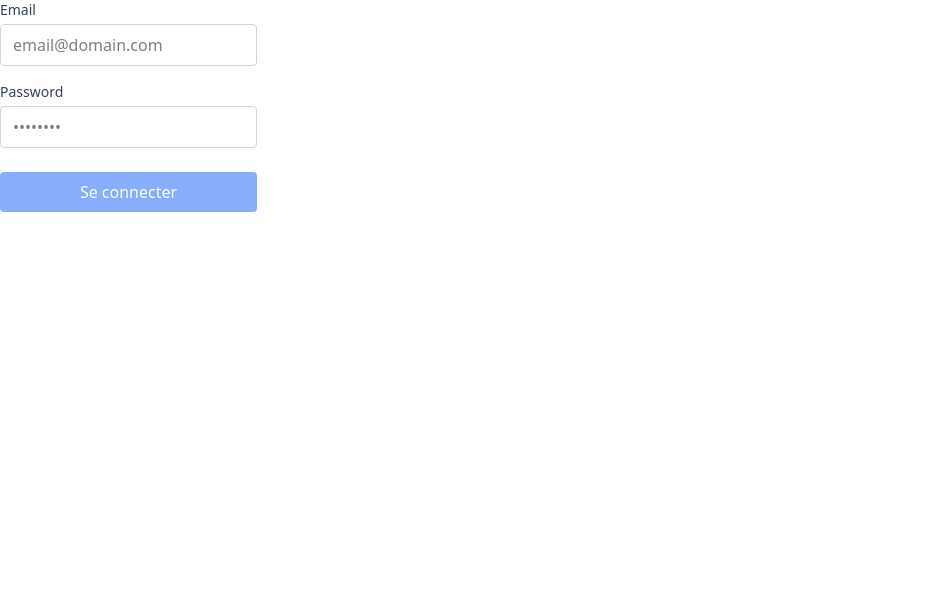
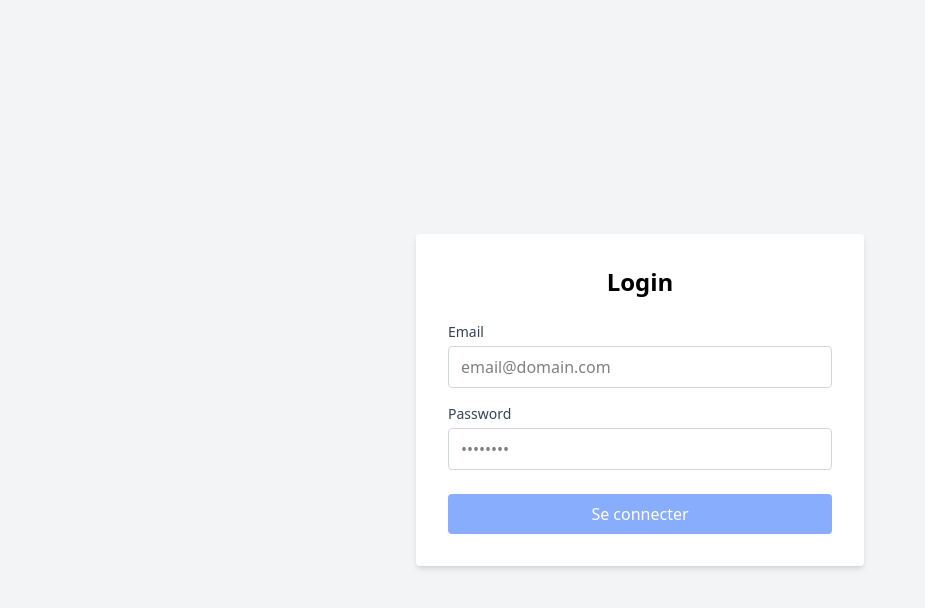
Before and after one commit to SAP250026DevenirDev/skill-up-front, an Angular app: page /login in a window 1280 px wide. Shown: the top 608 px of the page, without its empty margins (0-925 px from the left). Built offline with nearby package versions, Linux system fonts and the light colour scheme.

Commit message:
fix path

```diff
--- a/src/app/app.routes.ts
+++ b/src/app/app.routes.ts
@@ -1,7 +1,10 @@
 import { Routes } from '@angular/router';
 import { Login } from './features/auth/login/login';
+import { authGuardGuard } from './core/guards/auth-guard';
+import { Profil } from './shared/accueil/profil/profil';
 
 export const routes: Routes = [
     { path: '', redirectTo: 'login', pathMatch: 'full' },
     { path: 'login', component: Login },
+    { path: 'profil', component: Profil, canActivate: [authGuardGuard] },
 ];
--- a/src/app/core/guards/auth-guard.ts
+++ b/src/app/core/guards/auth-guard.ts
@@ -3,7 +3,7 @@ import { AuthService } from '../services/auth.service';
 import { inject } from '@angular/core';
 
 export const authGuardGuard: CanActivateFn = (route, state) => {
-   const authService = inject(AuthService);
+  const authService = inject(AuthService);
   const router = inject(Router);
 
   if (authService.isLoggedIn()) {
--- a/src/app/core/services/auth.service.ts
+++ b/src/app/core/services/auth.service.ts
@@ -51,7 +51,6 @@ private decodeToken(token: TokenInfo): void {
   }
 
   isLoggedIn(): boolean {
-
     return this.connectedUser() !== null; // true si quelqu'un est connecté
   }
 
--- a/src/app/features/auth/login/login.css
+++ b/src/app/features/auth/login/login.css
@@ -0,0 +1,5 @@
+:host {
+    display: block;
+    width: 100vw;
+    height: 100vh;
+}
--- a/src/app/features/auth/login/login.html
+++ b/src/app/features/auth/login/login.html
@@ -1,12 +1,12 @@
+<div class="flex items-center justify-center min-h-screen bg-gray-100">
+  <div class="bg-white p-8 rounded shadow-md w-full max-w-md">
+    <h2 class="text-2xl font-bold mb-6 text-center">Login</h2>
     <form [formGroup]="form" (ngSubmit)="onSubmit()">
       <div class="mb-4">
         <label class="block text-sm font-medium text-gray-700 mb-1">Email</label>
-    <input
-      type="email"
-      formControlName="email"
+        <input type="email" formControlName="email"
           class="w-full border border-gray-300 rounded px-3 py-2 focus:outline-none focus:ring-2 focus:ring-blue-500"
-      placeholder="email@domain.com"
-    />
+          placeholder="email@domain.com" />
         @if (form.controls.email.invalid && form.controls.email.touched) {
         <p class="text-red-500 text-sm mt-1">Email invalide</p>
         }
@@ -14,12 +14,9 @@
 
       <div class="mb-6">
         <label class="block text-sm font-medium text-gray-700 mb-1">Password</label>
-    <input
-      type="password"
-      formControlName="hashedPassword"
+        <input type="password" formControlName="hashedPassword"
           class="w-full border border-gray-300 rounded px-3 py-2 focus:outline-none focus:ring-2 focus:ring-blue-500"
-      placeholder="••••••••"
-    />
+          placeholder="••••••••" />
         @if (form.controls.hashedPassword.invalid && form.controls.hashedPassword.touched) {
         <p class="text-red-500 text-sm mt-1">Minimum 4 caractères</p>
         }
@@ -29,10 +26,10 @@
       <p class="bg-red-100 text-red-600 text-sm p-3 rounded mb-4">{{ errorMessage() }}</p>
       }
 
-  <button
-    type="submit"
-    [disabled]="form.invalid"
+      <button type="submit" [disabled]="form.invalid"
         class="w-full bg-blue-600 text-white py-2 rounded hover:bg-blue-700 transition font-medium disabled:opacity-50">
         Se connecter
       </button>
     </form>
+  </div>
+</div>
--- a/src/app/features/auth/login/login.ts
+++ b/src/app/features/auth/login/login.ts
@@ -41,7 +41,7 @@ private readonly fb = inject(FormBuilder);
     .subscribe({
       next: (response) => {
         console.log('réponse API :', response);
-        this.router.navigate(['']);
+        this.router.navigate(['profil']);
       },
       error: (err) => {
         console.log('erreur :', err);
--- /dev/null
+++ b/src/app/shared/accueil/profil/profil.html
@@ -0,0 +1 @@
+<p>profil works!</p>
--- a/src/app/shared/components/navbar/navbar.ts
+++ b/src/app/shared/components/navbar/navbar.ts
@@ -1,5 +1,6 @@
 import { Component, OnInit, inject } from '@angular/core';
-import { RouterLink } from '@angular/router';
+import { Router, RouterLink } from '@angular/router';
+import { AuthService } from '../../../core/services/auth.service';
 
 @Component({
   selector: 'app-navbar',
@@ -8,6 +9,8 @@ import { RouterLink } from '@angular/router';
   styleUrl: './navbar.css'
 })
 export class Navbar implements OnInit {
+  private readonly authService = inject(AuthService);
+  private readonly router = inject(Router);
 
   userRole: string = '';
 
@@ -17,6 +20,7 @@ export class Navbar implements OnInit {
   }
 
   logout(): void {
-    // sera connecté au AuthService quand US06 sera terminée
+    this.authService.logout();
+    this.router.navigate(['/login']);
   }
 }
```
Also changed, not shown: src/app/shared/accueil/profil/profil.ts (added, +11 -0 lines), src/app/shared/accueil/profil/profil.css (added), 2 other files (tests, documents, lock files or other folders). Lines whose indentation alone changed are shown as unchanged.
